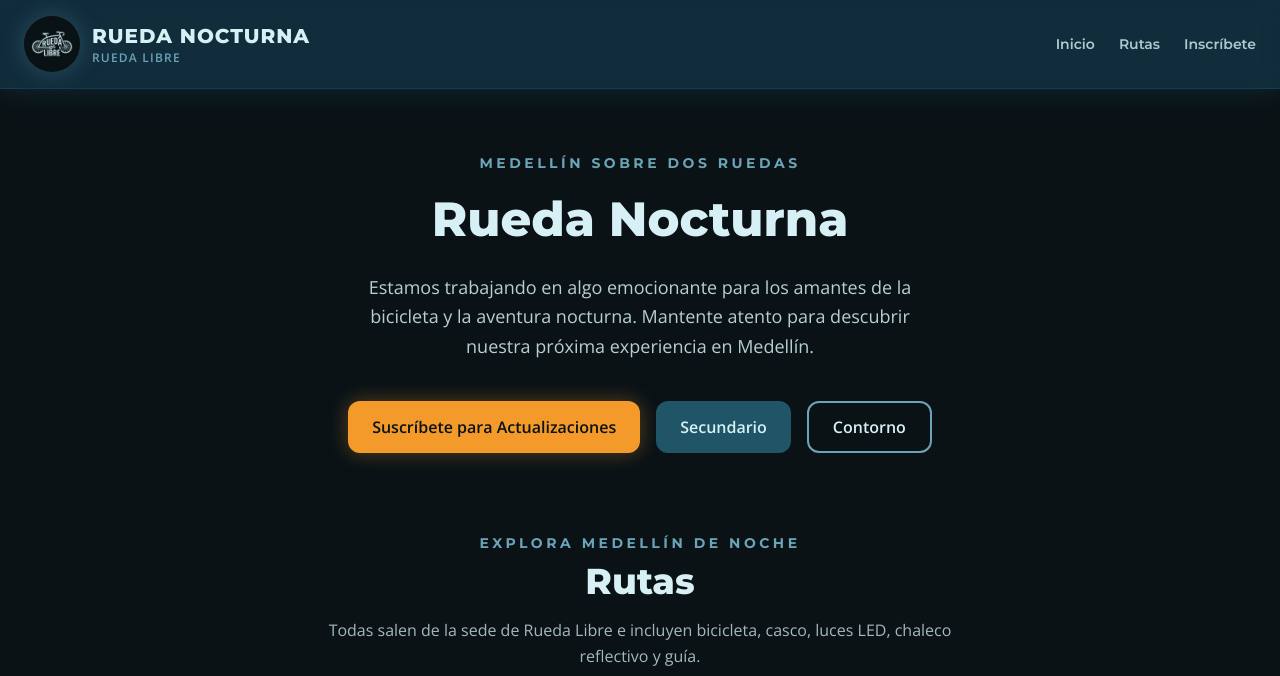
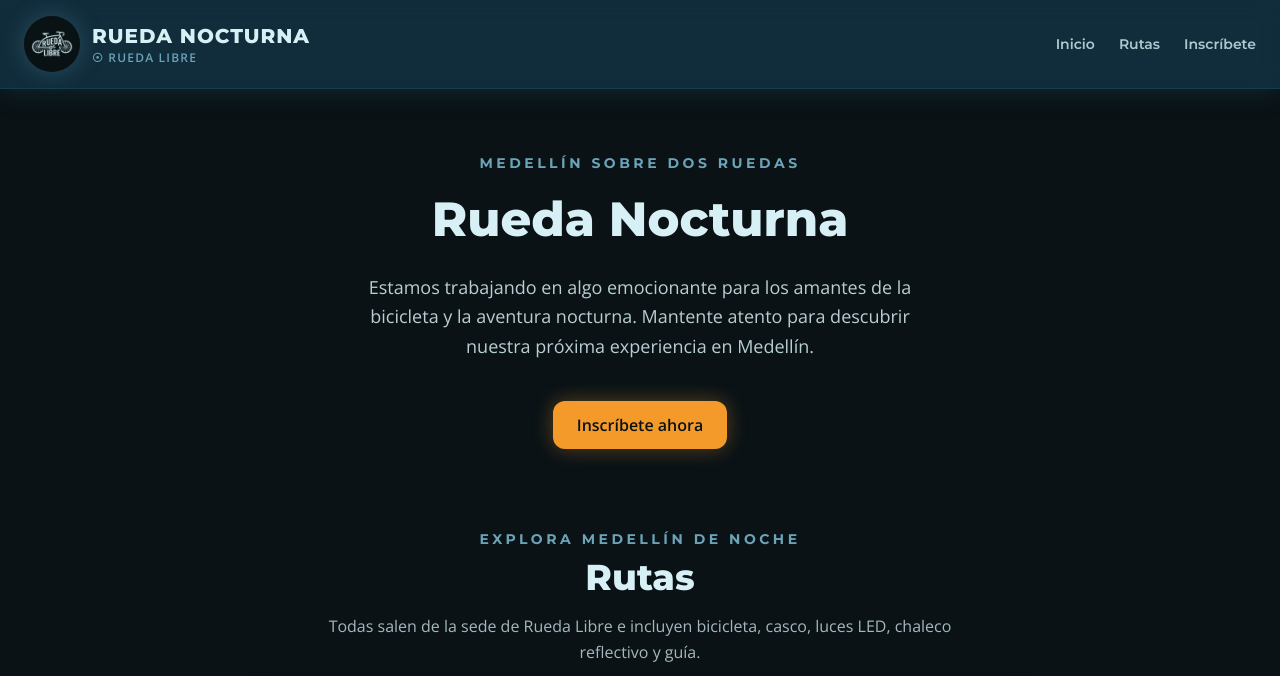
Before and after one commit to Deivor88/rueda-libre, a website: page nocturna/index.html in a window 1280 px wide. Shown: the top 676 px of the page. Drawn offline with nearby package versions, Linux system fonts and the light colour scheme.

Commit message:
feat(nocturna): se corrigió el boton del inscribete en el inicio y se agregó una imagen

```diff
--- a/nocturna/index.html
+++ b/nocturna/index.html
@@ -16,7 +16,7 @@
             <img src="../img/logo_nocturno.png" alt="" class="h-14 w-14 rounded-full object-cover shadow-glow-blue">
             <span class="flex flex-col">
                 <span class="font-heading text-xl font-extrabold tracking-wider">RUEDA NOCTURNA</span>
-                <span class="text-xs font-semibold uppercase tracking-widest text-azul-suave">Rueda Libre</span>
+                <span class="text-xs font-semibold uppercase tracking-widest text-azul-suave">☉ Rueda Libre</span>
             </span>
         </a>
         <nav aria-label="Navegación principal" class="flex w-full items-center justify-between gap-4 font-heading text-xs font-semibold sm:w-auto sm:justify-start sm:gap-6 sm:text-sm">
@@ -41,15 +41,9 @@
             </p>
 
             <div class="mt-10 flex flex-wrap justify-center gap-4" aria-label="Variantes de botones">
-                <button type="button" class="btn btn-primary">
-                    Suscríbete para Actualizaciones
-                </button>
-                <button type="button" class="btn btn-secondary">
-                    Secundario
-                </button>
-                <button type="button" class="btn btn-outline">
-                    Contorno
-                </button>
+                <a href="#inscribete" class="btn btn-primary">
+                    Inscríbete ahora
+                </a>
             </div>
         </section>
 
```
Also changed, not shown: 1 other file.
